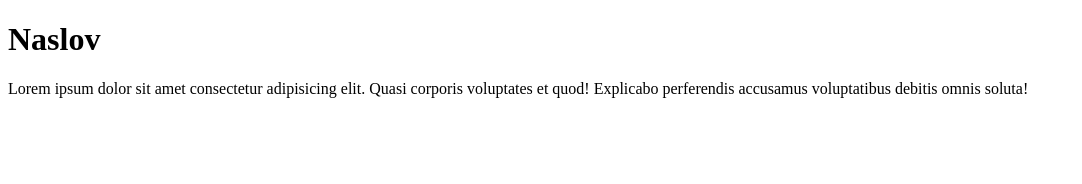
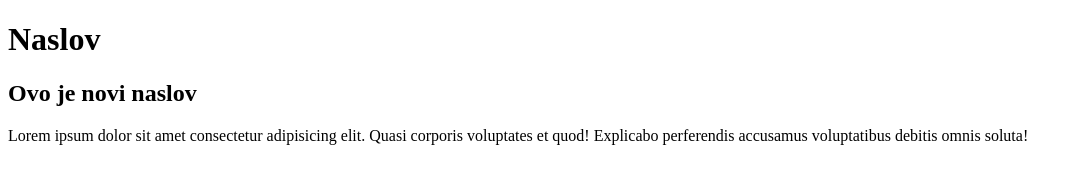
Before and after one commit to ZhLjubica/projekat2, a plain HTML site: page index.html in a window 1280 px wide. Shown: the whole page, without its empty margins (0-1082 px from the left). Drawn offline with Linux system fonts and the light colour scheme.

Commit message:
dodao nov naslov

```diff
--- a/index.html
+++ b/index.html
@@ -9,6 +9,7 @@
 <body>
 
     <h1>Naslov</h1>
+    <h2>Ovo je novi naslov</h2>
     <p>Lorem ipsum dolor sit amet consectetur adipisicing elit. Quasi corporis voluptates et quod! Explicabo perferendis accusamus voluptatibus debitis omnis soluta!</p>
 </body>
 </html>
```
